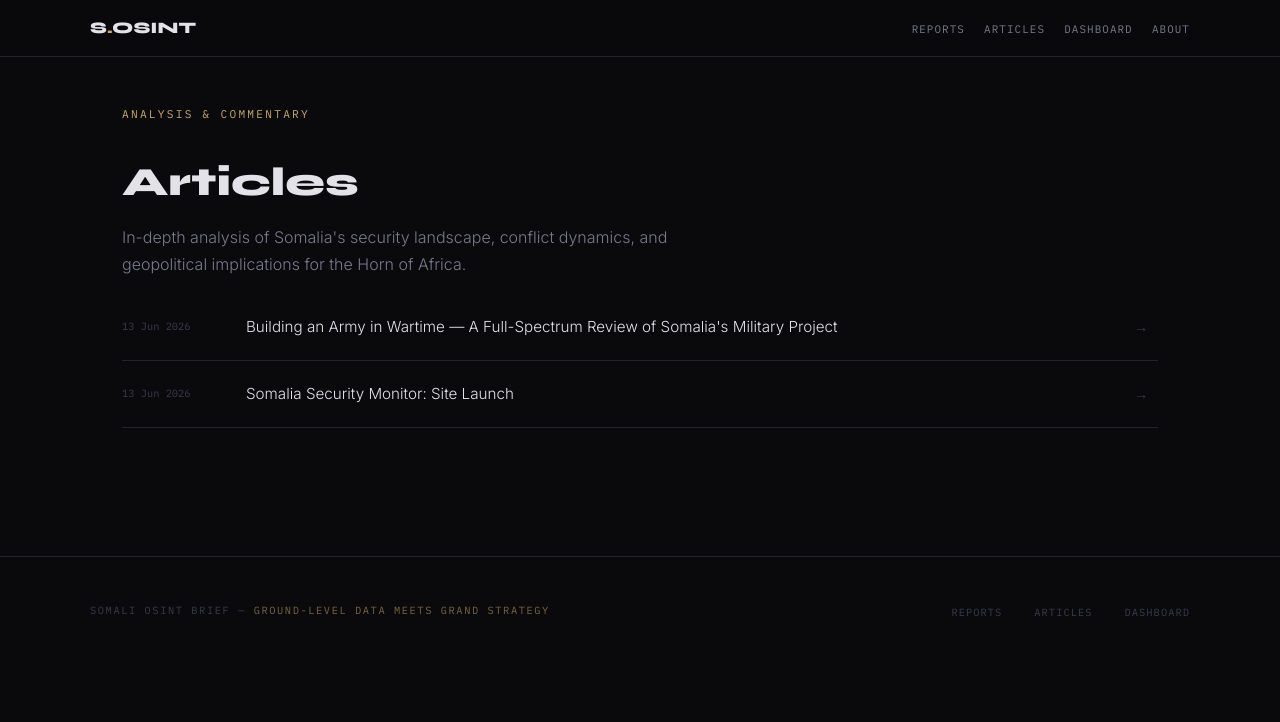
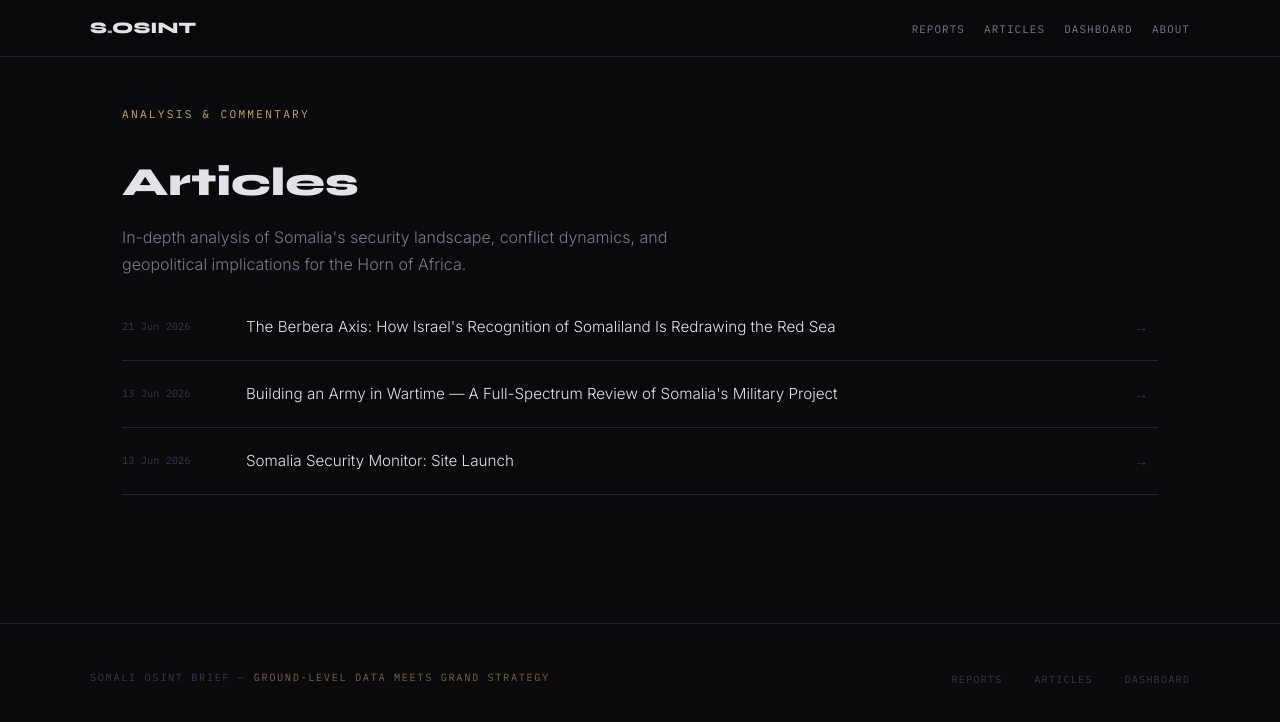
Before and after one commit to abdigh26/abdigh26.github.io, a Jekyll site: the page built from articles.html, in a window 1280 px wide. Shown: the top 722 px of the page. Built offline with Jekyll 4.4.1, drawn with Linux system fonts in a browser that asks for light colours.

Commit message:
Update articles.html

```diff
--- a/articles.html
+++ b/articles.html
@@ -10,6 +10,11 @@ title: Articles
 </div>
 
 <div class="article-list" style="padding-bottom: 4rem;">
+  <a class="article-row" href="/articles/berbera-axis.html">
+    <span class="article-date">21 Jun 2026</span>
+    <span class="article-title">The Berbera Axis: How Israel's Recognition of Somaliland Is Redrawing the Red Sea</span>
+    <span class="article-arrow">→</span>
+  </a>
   <a class="article-row" href="/articles/somali-army-building.html">
     <span class="article-date">13 Jun 2026</span>
     <span class="article-title">Building an Army in Wartime — A Full-Spectrum Review of Somalia's Military Project</span>
```
